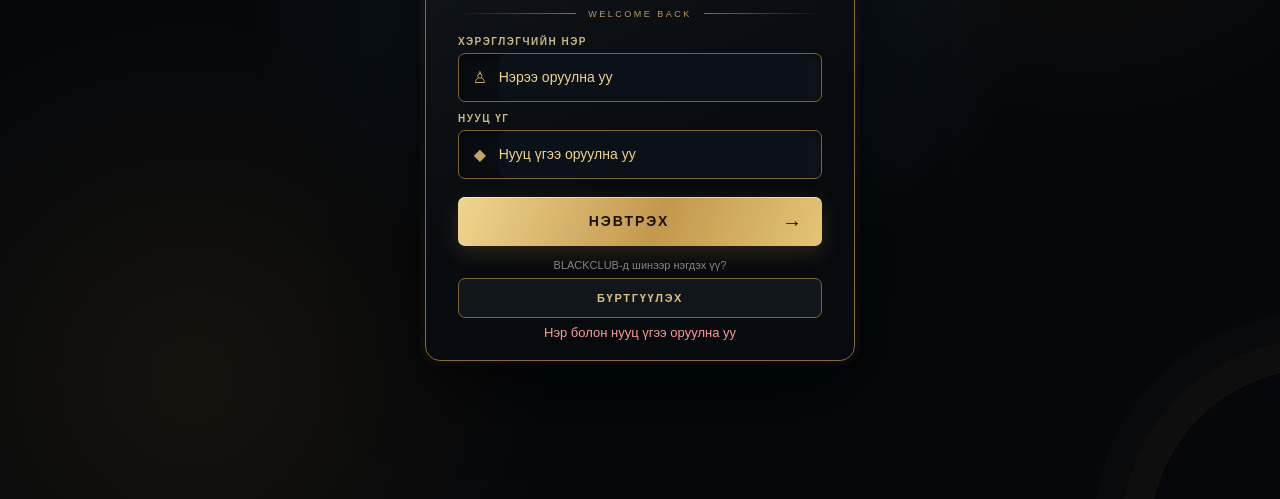
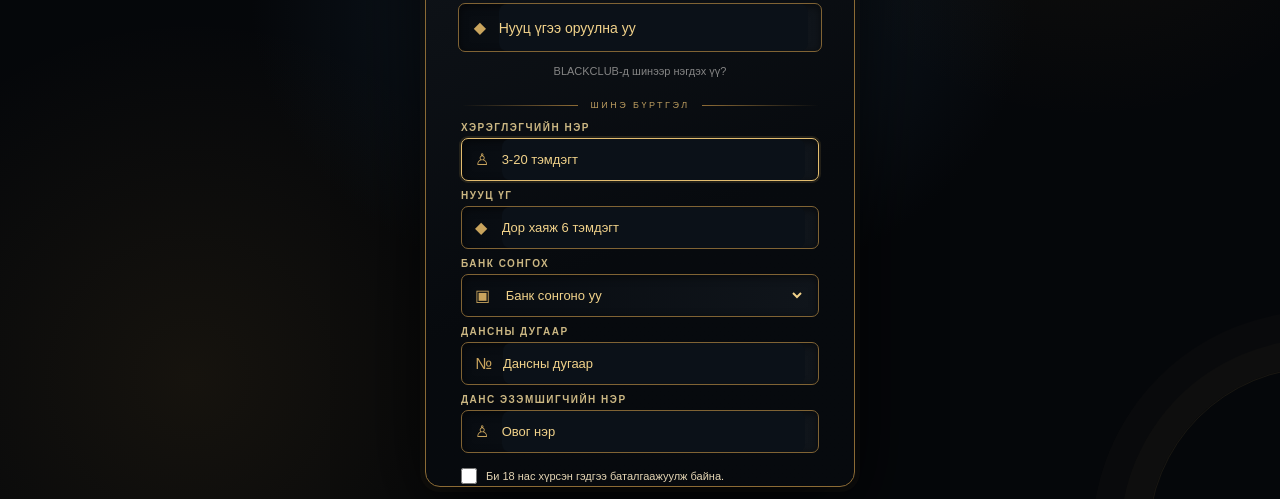
Before and after one commit to black-new/black-new, a website: page index.html in a window 1280 px wide. Both pictures are taken after a click on the button "БҮРТГҮҮЛЭХ". Shown: the part 301-800 px from the top of the page. Drawn offline with nearby package versions, Linux system fonts and the light colour scheme.

Commit message:
Add files via upload

```diff
--- a/index.html
+++ b/index.html
@@ -992,6 +992,24 @@ body.game-active #tablePage .poker-table {
 .auth-foot{margin-top:17px;padding-top:14px;border-top:1px solid #ffffff10;color:#62666b;font-size:8px;letter-spacing:2px}
 .auth-foot b{color:#bd9855;padding:0 5px}
 @media(max-width:480px){.auth-screen{padding:16px}.auth-box{padding:28px 23px 20px}.auth-brand{font-size:28px}}
+
+
+/* NEW REGISTRATION FORM */
+.register-form{margin-top:8px;text-align:left;max-height:min(68vh,560px);overflow:auto;padding:0 3px 4px}
+.register-form .auth-divider{margin:15px 0 12px}
+.register-form .auth-label{margin:9px 0 5px}
+.register-form .auth-input-wrap{height:43px}
+.register-form .auth-input-wrap select{width:100%;height:100%;border:0;outline:0;background:transparent;color:#f1d28a;font-size:13px}
+.register-form .auth-input-wrap select option{background:#0c1725;color:#fff}
+.register-form .auth-input-wrap input{font-size:13px}
+.age-confirm{display:flex;align-items:flex-start;gap:9px;margin:15px 0 8px;color:#e5d6b5;font-size:11px;line-height:1.5;text-align:left}
+.age-confirm input{width:16px;height:16px;flex:0 0 16px;margin:0;accent-color:#d9b45b}
+.register-form #completeRegisterBtn,.register-form .register-back{height:42px;margin-top:8px;border-radius:7px}
+.register-form #completeRegisterBtn{background:linear-gradient(110deg,#f0d58f,#c3984d 55%,#e4c477);color:#171108;font-size:12px;font-weight:900;letter-spacing:1px}
+.register-form .register-back{width:100%;background:#11161c;color:#e0c17d;border:1px solid #806334}
+.register-form .message{min-height:16px}
+@media(max-height:760px){.register-form{max-height:calc(100svh - 170px)}.register-form .auth-divider{margin:9px 0}.register-form .auth-label{margin:6px 0 4px}.register-form .auth-input-wrap{height:38px}}
+
 /* LOGIN FIX: keep the screen within the viewport and prevent autofill white boxes. */
 html, body { min-height:100%; }
 body:has(#authScreen:not([style*="display: none"])) {
@@ -1121,8 +1139,35 @@ body:has(#authScreen:not([style*="display: none"])) {
     <div class="auth-input-wrap"><span>◆</span><input id="authPassword" type="password" placeholder="Нууц үгээ оруулна уу" autocomplete="current-password"></div>
     <button class="gold-btn" id="loginBtn" onclick="login()">НЭВТРЭХ <span>→</span></button>
     <div class="auth-register-note">BLACKCLUB-д шинээр нэгдэх үү?</div>
-    <button class="secondary-btn" id="registerBtn" onclick="register()">БҮРТГҮҮЛЭХ</button>
+    <button class="secondary-btn" id="registerBtn" onclick="showRegisterForm()">БҮРТГҮҮЛЭХ</button>
     <div class="message" id="authMessage"></div>
+
+    <div id="registerForm" class="register-form" style="display:none">
+      <div class="auth-divider"><i></i><span>ШИНЭ БҮРТГЭЛ</span><i></i></div>
+      <label class="auth-label" for="regUsername">ХЭРЭГЛЭГЧИЙН НЭР</label>
+      <div class="auth-input-wrap"><span>♙</span><input id="regUsername" placeholder="3-20 тэмдэгт" autocomplete="username"></div>
+      <label class="auth-label" for="regPassword">НУУЦ ҮГ</label>
+      <div class="auth-input-wrap"><span>◆</span><input id="regPassword" type="password" placeholder="Дор хаяж 6 тэмдэгт" autocomplete="new-password"></div>
+      <label class="auth-label" for="regBankName">БАНК СОНГОХ</label>
+      <div class="auth-input-wrap"><span>▣</span><select id="regBankName" aria-label="Банк сонгох">
+        <option value="">Банк сонгоно уу</option>
+        <option value="Хаан банк">Хаан банк</option>
+        <option value="Худалдаа хөгжлийн банк">Худалдаа хөгжлийн банк</option>
+        <option value="ХасБанк">ХасБанк</option>
+        <option value="Төрийн банк">Төрийн банк</option>
+        <option value="Голомт банк">Голомт банк</option>
+        <option value="Капитрон банк">Капитрон банк</option>
+      </select></div>
+      <label class="auth-label" for="regBankAccount">ДАНСНЫ ДУГААР</label>
+      <div class="auth-input-wrap"><span>№</span><input id="regBankAccount" inputmode="numeric" placeholder="Дансны дугаар"></div>
+      <label class="auth-label" for="regBankHolder">ДАНС ЭЗЭМШИГЧИЙН НЭР</label>
+      <div class="auth-input-wrap"><span>♙</span><input id="regBankHolder" placeholder="Овог нэр"></div>
+      <label class="age-confirm"><input id="regAgeConfirmed" type="checkbox"><span>Би 18 нас хүрсэн гэдгээ баталгаажуулж байна.</span></label>
+      <button class="gold-btn" id="completeRegisterBtn" onclick="register()">БҮРТГЭЛ ҮҮСГЭХ →</button>
+      <button class="secondary-btn register-back" onclick="hideRegisterForm()">БУЦАХ</button>
+      <div class="message" id="registerMessage"></div>
+      <div class="auth-foot">18+ <b>•</b> PRIVATE POKER CLUB</div>
+    </div>
   </div>
 </div>
 
@@ -1582,21 +1627,57 @@ async function login() {
   }
 }
 
+function showRegisterForm() {
+  $("registerForm").style.display = "block";
+  $("registerBtn").style.display = "none";
+  $("loginBtn").style.display = "none";
+  $("authMessage").textContent = "";
+  $("regUsername").value = $("authUsername").value.trim();
+  $("regPassword").value = $("authPassword").value;
+  $("regUsername").focus();
+}
+
+function hideRegisterForm() {
+  $("registerForm").style.display = "none";
+  $("registerBtn").style.display = "block";
+  $("loginBtn").style.display = "block";
+  $("registerMessage").textContent = "";
+}
+
 async function register() {
-  const username = $("authUsername").value.trim();
-  const password = $("authPassword").value;
-
-  if (!username || !password) {
-    $("authMessage").textContent = "Нэр болон нууц үгээ оруулна уу";
+  const username = $("regUsername").value.trim();
+  const password = $("regPassword").value;
+  const bankName = $("regBankName").value;
+  const bankAccount = $("regBankAccount").value.trim();
+  const bankHolder = $("regBankHolder").value.trim();
+  const ageConfirmed = $("regAgeConfirmed").checked;
+
+  if (!username || !password || !bankName || !bankAccount || !bankHolder) {
+    $("registerMessage").textContent = "Бүх талбарыг бөглөнө үү.";
     return;
   }
+  if (!ageConfirmed) {
+    $("registerMessage").textContent = "18+ баталгаажуулалтыг зөвшөөрнө үү.";
+    return;
+  }
 
   try {
-    $("authMessage").textContent = "Бүртгүүлж байна...";
-    const result = await api("/api/register", { username, displayName: username, password });
+    $("registerMessage").textContent = "Бүртгүүлж байна...";
+    $("completeRegisterBtn").disabled = true;
+    const result = await api("/api/register", {
+      username,
+      displayName: username,
+      password,
+      bankName,
+      bankAccount,
+      bankHolder,
+      ageConfirmed: true
+    });
     acceptLogin(result);
   } catch (error) {
-    $("authMessage").textContent = error.message;
+    $("registerMessage").textContent = error.message;
+  } finally {
+    $("completeRegisterBtn").disabled = false;
   }
 }
 
```
